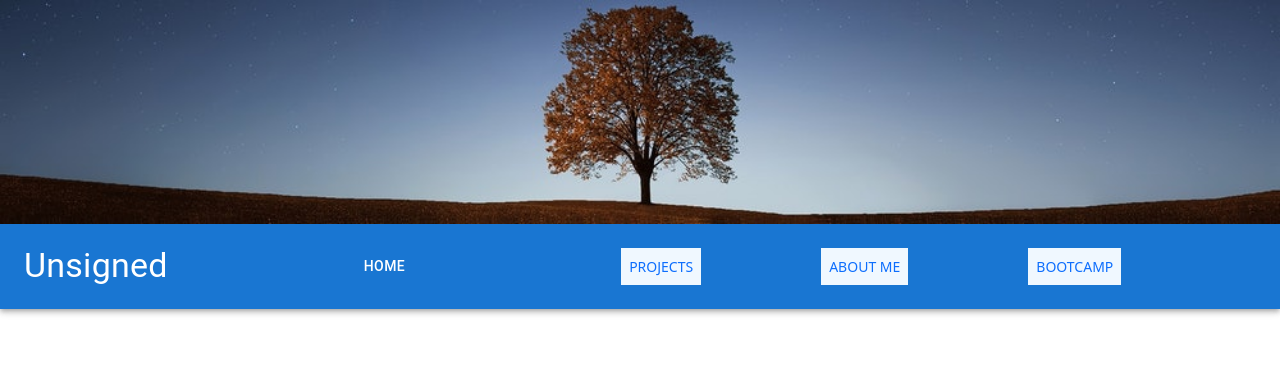
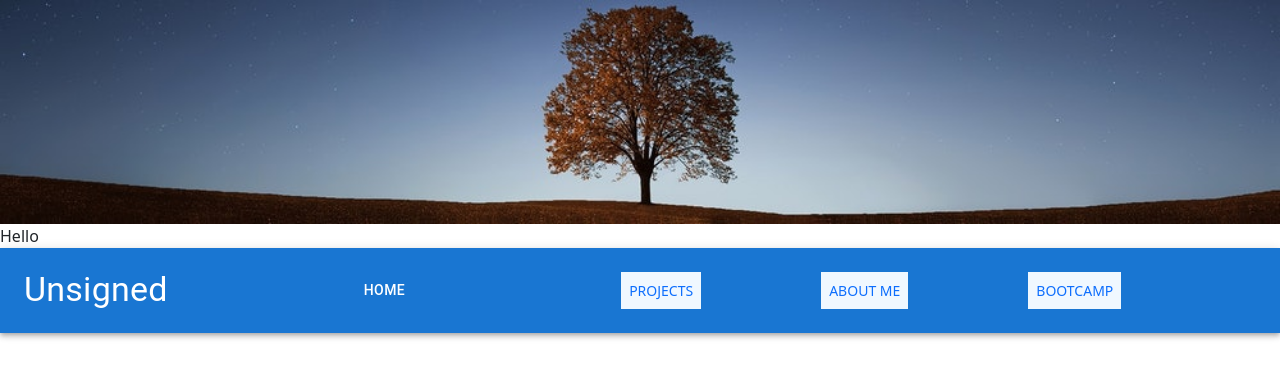
Before and after one commit to Nilsson-Jacob/jn-repo, a React (Create React App) app: page / in a window 1280 px wide. Shown: the top 378 px of the page. Built offline with nearby package versions, Linux system fonts and the light colour scheme.

Commit message:
testing2

```diff
--- a/src/App.js
+++ b/src/App.js
@@ -16,6 +16,9 @@ function App() {
           alt="Responsive image"
           width="100%"
         ></img>
+        <div>
+          <text>Hello</text>
+        </div>
         <Nav />
         <Routes>
           <Route path="/about" element={<About />} />
```
